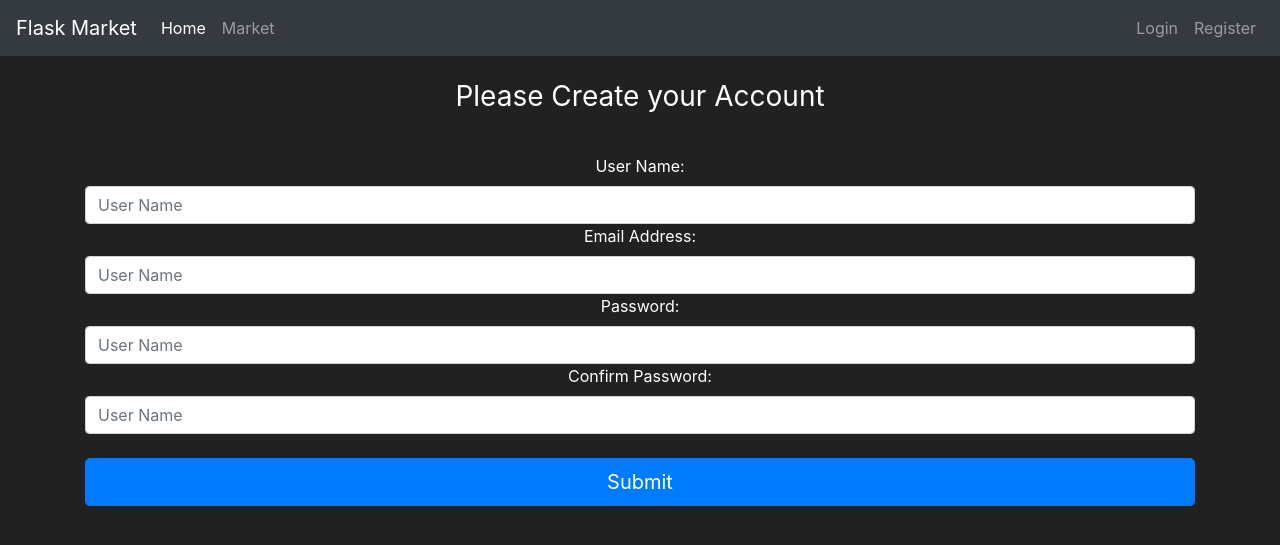
After one commit to ReikyX/FlaskMarket, a Flask app: page /register in a window 1280 px wide. The commit adds this page. Shown: the top 545 px of the page. Run offline with Flask 3, Linux system fonts and the light colour scheme; some libraries are stand-ins or nearby versions.

Commit message:
Database created, Register Page and Forms, Integrated User in DB

```diff
--- a/market/__init__.py
+++ b/market/__init__.py
@@ -2,6 +2,7 @@ from flask import Flask, render_template
 from flask_sqlalchemy import SQLAlchemy
 app = Flask(__name__)
 app.config['SQLALCHEMY_DATABASE_URI'] = 'sqlite:///market.db'
+app.config['SECRET_KEY'] = '464ac1d10d57210270d40b5e'
 db = SQLAlchemy(app)
 
 from market import routes
--- /dev/null
+++ b/market/forms.py
@@ -0,0 +1,9 @@
+from flask_wtf import FlaskForm
+from wtforms import StringField, PasswordField, SubmitField
+
+class RegisterForm(FlaskForm):
+    username = StringField(label='User Name:')
+    email_address= StringField(label='Email Address:')
+    password1 = PasswordField(label='Password:')
+    password2 = PasswordField(label='Confirm Password:')
+    submit = SubmitField(label='Submit')
--- a/market/routes.py
+++ b/market/routes.py
@@ -1,6 +1,7 @@
 from market import app
 from flask import render_template
 from market.models import Item
+from market.forms import RegisterForm
 
 @app.route('/')
 @app.route('/home')
@@ -11,3 +12,8 @@ def home_page():
 def market_page():
     items = Item.query.all()
     return render_template('market.html', items=items)
+
+@app.route('/register')
+def register_page():
+    form = RegisterForm()
+    return render_template('register.html', form=form)
--- a/market/templates/base.html
+++ b/market/templates/base.html
@@ -32,7 +32,7 @@
                 <a class="nav-link" href="#">Login</a>
             </li>
             <li class="nav-item">
-                <a class="nav-link" href="#">Register</a>
+                <a class="nav-link" href="{{ url_for('register_page') }}">Register</a>
             </li>
         </ul>
       </div>
--- /dev/null
+++ b/market/templates/register.html
@@ -0,0 +1,30 @@
+{% extends 'base.html' %}
+{% block title %}
+Register Page
+{% endblock %}
+
+{% block content %}
+    <body class="text-center">
+        <div class="container">
+            <form methode="POST" class="form-register" style="color:white">
+                <br>
+                <h1 class="h3 mb-3 font-weight-normal">Please Create your Account</h1>
+                <br>
+                {{ form.username.label() }}
+                {{ form.username(class="form-control", placeholder="User Name") }}
+
+                {{ form.email_address.label() }}
+                {{ form.email_address(class="form-control", placeholder="User Name") }}
+
+                {{ form.password1.label() }}
+                {{ form.password1(class="form-control", placeholder="User Name") }}
+
+                {{ form.password2.label() }}
+                {{ form.password2(class="form-control", placeholder="User Name") }}
+
+                <br>
+                {{ form.submit(class="btn btn-lg btn-block btn-primary") }}
+            </form>
+        </div>
+    </body>
+{% endblock %}
```
Also changed, not shown: market/models.py (+9 -0 lines), instance/market.db (added), market/market.db (deleted).
